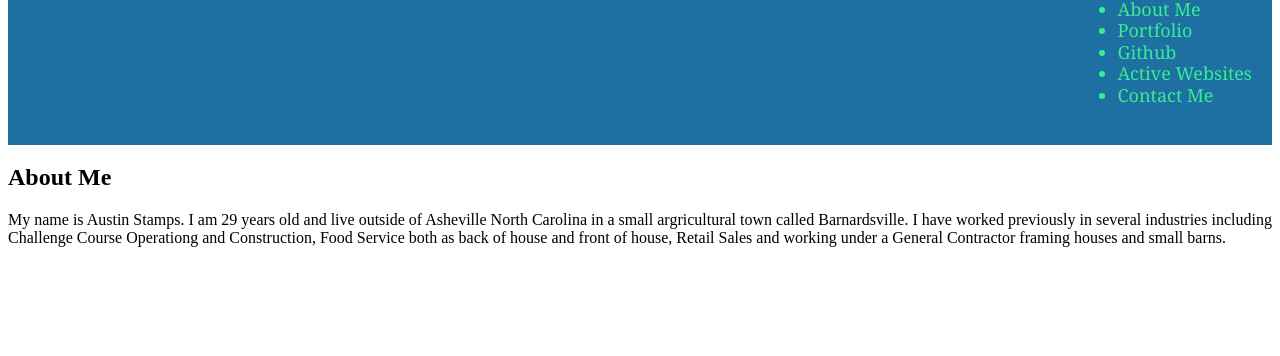
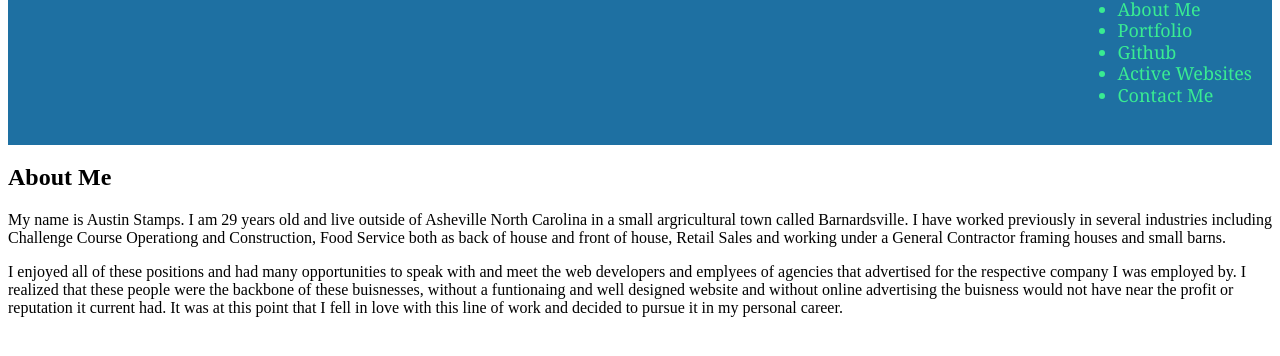
Before and after one commit to AKStamps/professional-portfoilo, a plain HTML site: page index.html in a window 1280 px wide. Shown: the part 166-522 px from the top of the page. Drawn offline with Linux system fonts and the light colour scheme.

Commit message:
added two paragraphs to about me section of page

```diff
--- a/index.html
+++ b/index.html
@@ -33,6 +33,15 @@
             of house, Retail Sales and working under a General Contractor framing houses and small barns.
         </p>
 
+        <p>
+            I enjoyed all of these positions and had many opportunities to speak with and
+            meet the web developers and emplyees of agencies that advertised for the respective company
+            I was employed by.  I realized that these people were the backbone of these buisnesses, without a funtionaing and well
+            designed website and without online advertising the buisness would not have near the profit or
+            reputation it current had.  It was at this point that I fell in love with this line of work
+            and decided to pursue it in my personal career.
+        </p>
+
     </main>
 </body>
 
```
